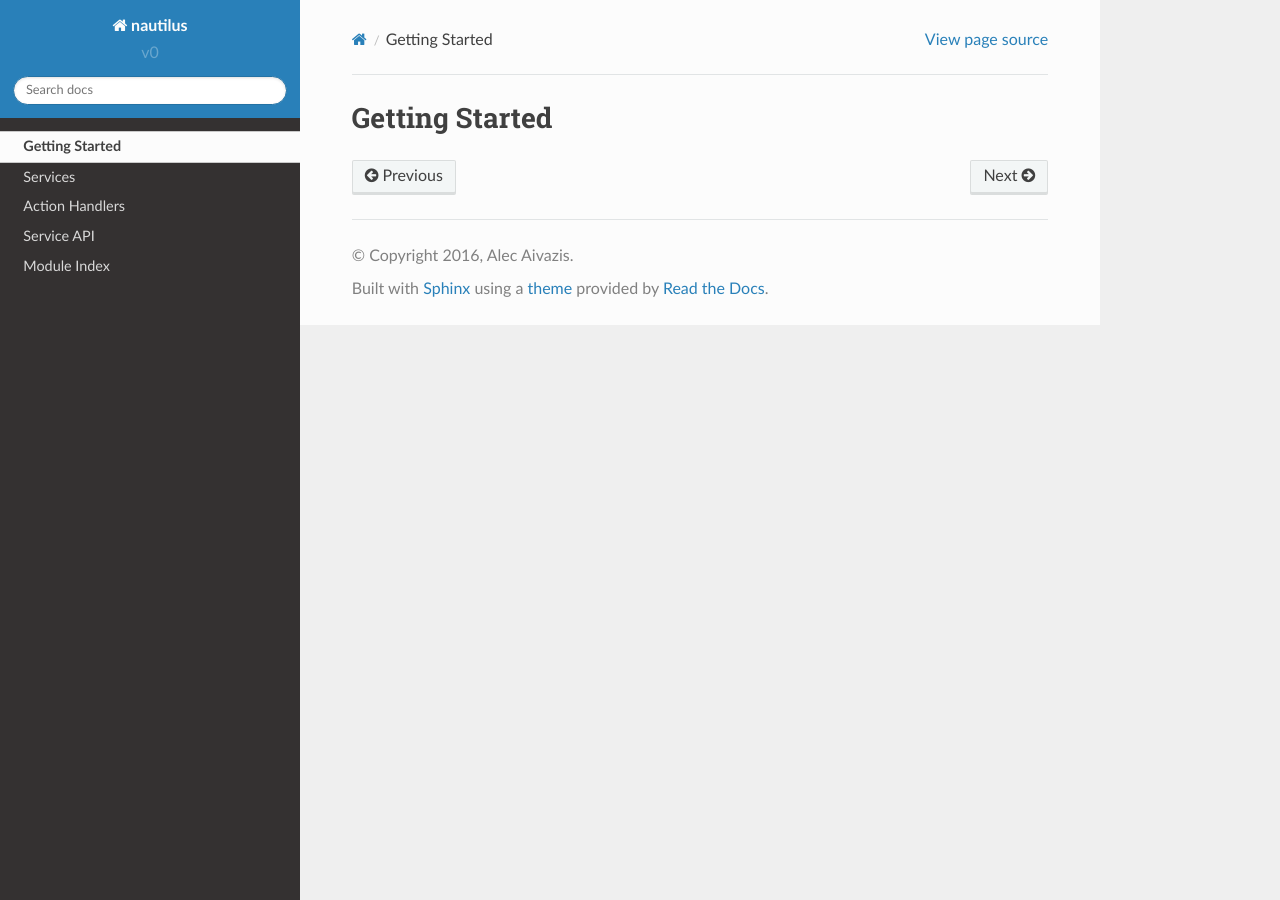
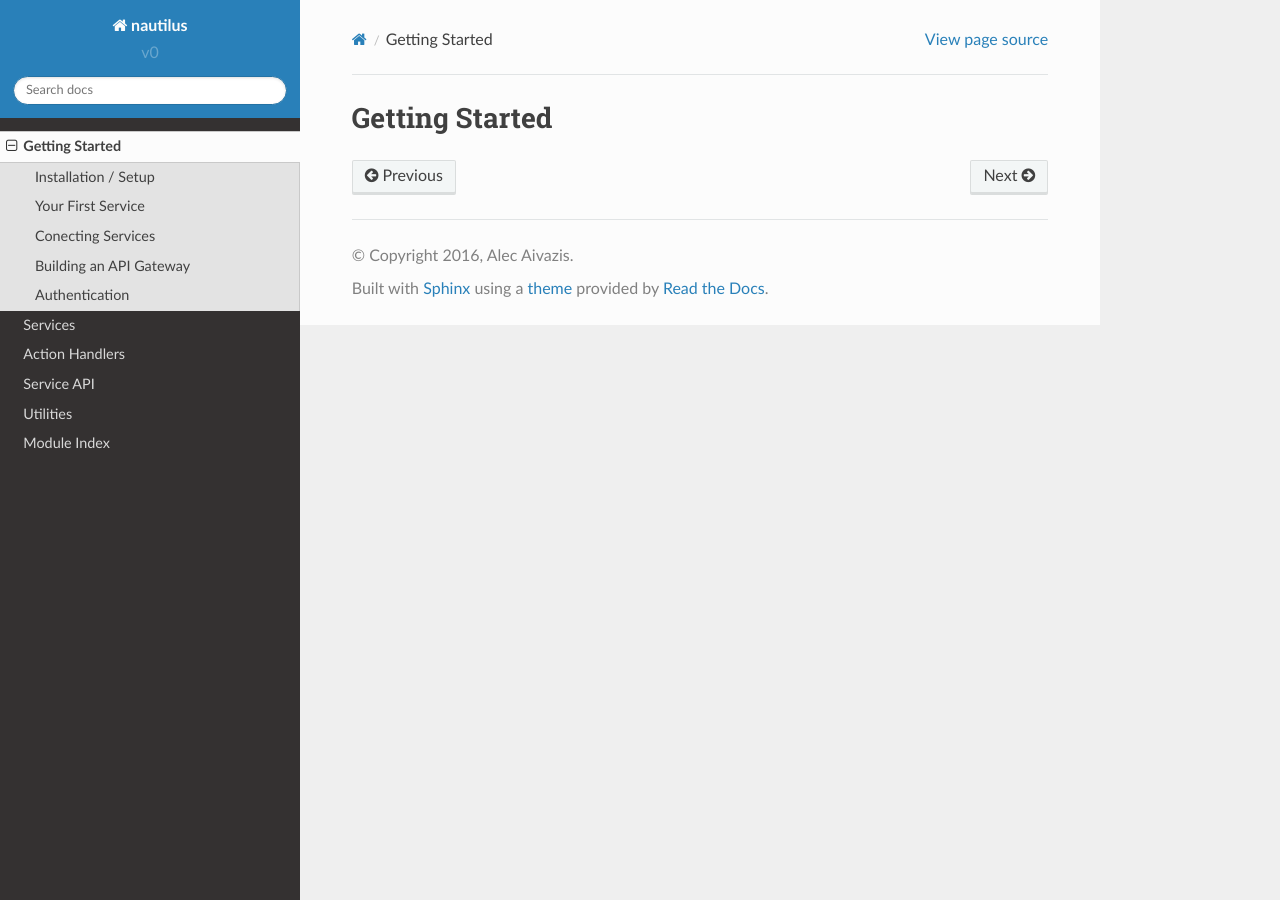
Before and after one commit to AlecAivazis/graphql-over-kafka, a Sphinx documentation site: the page built from docs/source/intro/index.rst, in a window 1280 px wide. Built offline with Sphinx 7.4.7 and the Read the Docs theme 2.0.0, drawn with Linux system fonts in a browser that asks for light colours.

Commit message:
added installation instructions

```diff
--- a/docs/source/index.rst
+++ b/docs/source/index.rst
@@ -10,6 +10,7 @@
     services/index
     handlers/index
     schema/index
+    utilities/index
     internals/index
 
 Welcome to Nautilus!
--- /dev/null
+++ b/docs/source/intro/api.rst
@@ -0,0 +1,2 @@
+Building an API Gateway
+=======================
--- /dev/null
+++ b/docs/source/intro/auth.rst
@@ -0,0 +1,2 @@
+Authentication
+===============
--- /dev/null
+++ b/docs/source/intro/connecting_services/another_model.rst
@@ -0,0 +1,2 @@
+Add a Second Model
+==================
--- /dev/null
+++ b/docs/source/intro/connecting_services/create_connection.rst
@@ -0,0 +1,2 @@
+Connect the Services
+=====================
--- /dev/null
+++ b/docs/source/intro/first_service/actions.rst
@@ -0,0 +1,2 @@
+Responding to Actions
+======================
--- /dev/null
+++ b/docs/source/intro/first_service/model.rst
@@ -0,0 +1,2 @@
+Defining a Model
+=================
--- /dev/null
+++ b/docs/source/intro/first_service/schema.rst
@@ -0,0 +1,2 @@
+Building a Schema
+==================
--- a/docs/source/intro/index.rst
+++ b/docs/source/intro/index.rst
@@ -1,2 +1,11 @@
 Getting Started
 ================
+
+.. toctree::
+    :hidden:
+
+    installation
+    first_service/index
+    connecting_services/index
+    api
+    auth
--- /dev/null
+++ b/docs/source/utilities/index.rst
@@ -0,0 +1,2 @@
+Utilities
+==========
```
Also changed, not shown: other parts of docs/source/index.rst (+1 -2 lines), docs/source/intro/connecting_services/index.rst (added, +8 -0 lines), docs/source/intro/first_service/index.rst (added, +9 -0 lines), docs/source/intro/installation.rst (added, +44 -0 lines), 1 other file.
